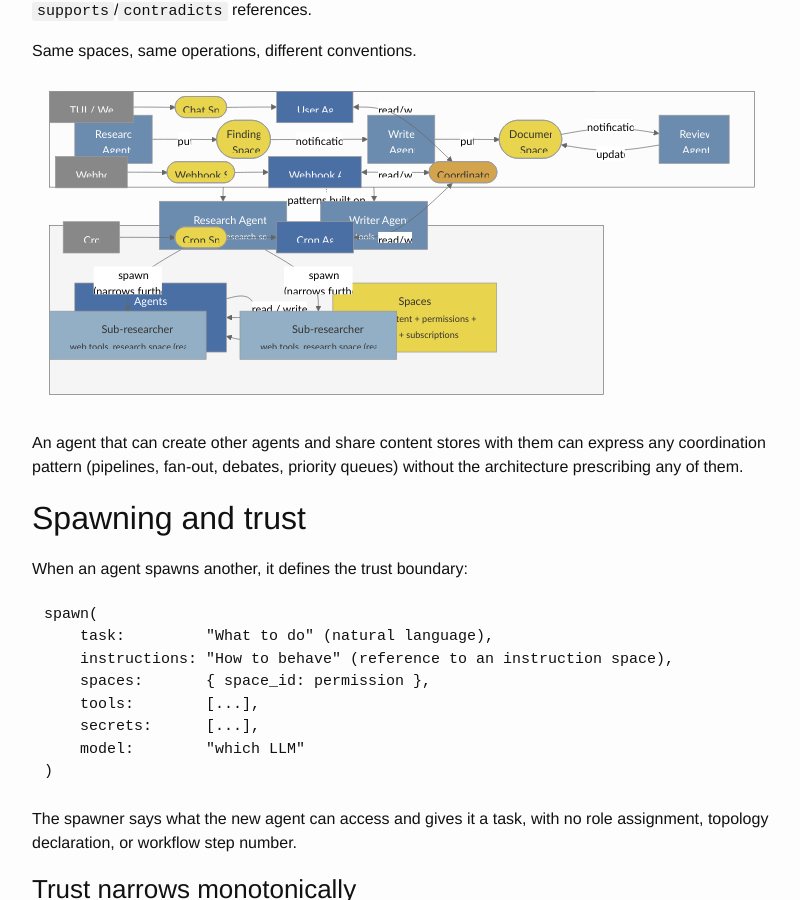
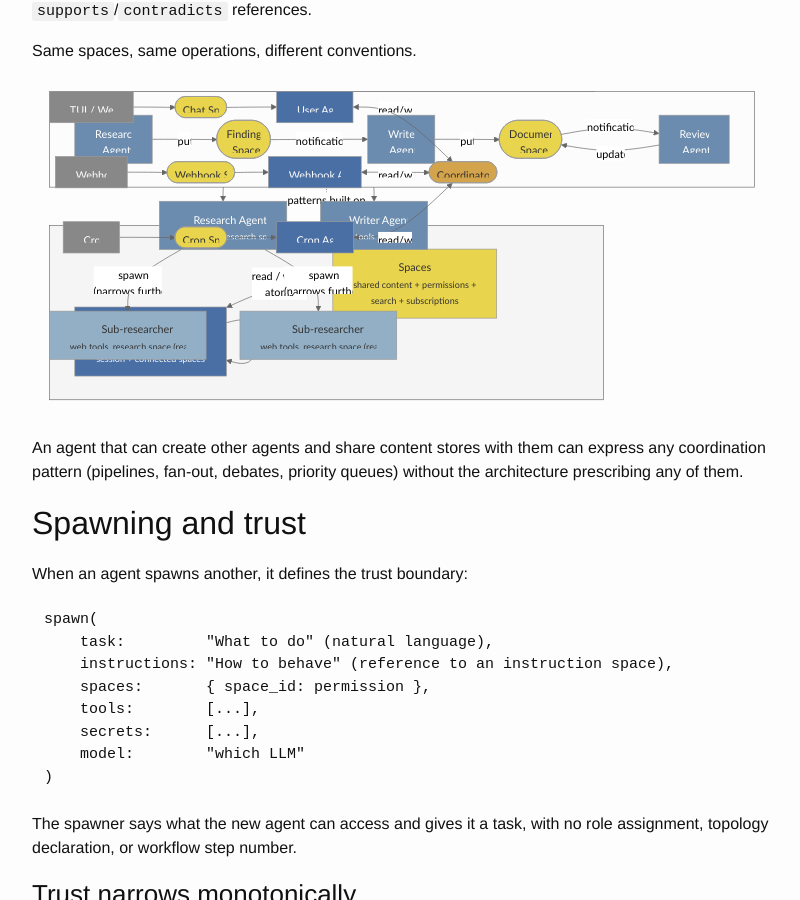
Before and after one commit to thirteen37/thirteen37.github.io, a Jekyll site: the page built from _posts/2026-02-16-agents-and-spaces.md, in a window 1280 px wide and 900 px high, scrolled down 2624 px. Shown: the whole window, without its empty margins (238-1038 px from the left). Built offline with Jekyll 4.4.1, drawn with Linux system fonts in a browser that asks for light colours.

```diff
--- a/_posts/2026-02-16-agents-and-spaces.md
+++ b/_posts/2026-02-16-agents-and-spaces.md
@@ -148,8 +148,8 @@ graph TB
     end
 
     subgraph CORE["Core"]
+        S["Spaces<br/><small>shared content + permissions +<br/>search + subscriptions</small>"]
         A["Agents<br/><small>LLM + instructions + tools +<br/>session + connected spaces</small>"]
-        S["Spaces<br/><small>shared content + permissions +<br/>search + subscriptions</small>"]
     end
 
     A -->|"spawn"| A
```
